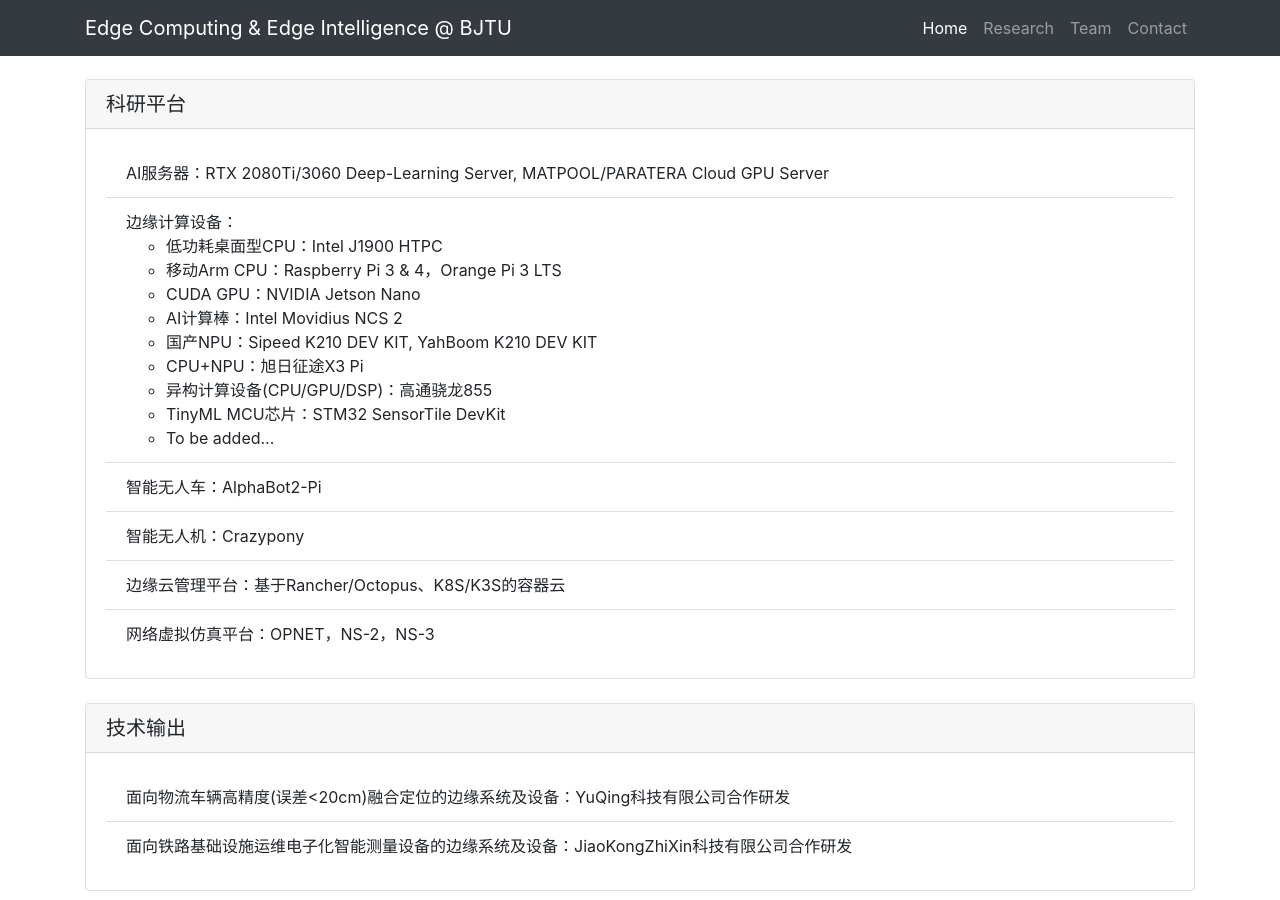
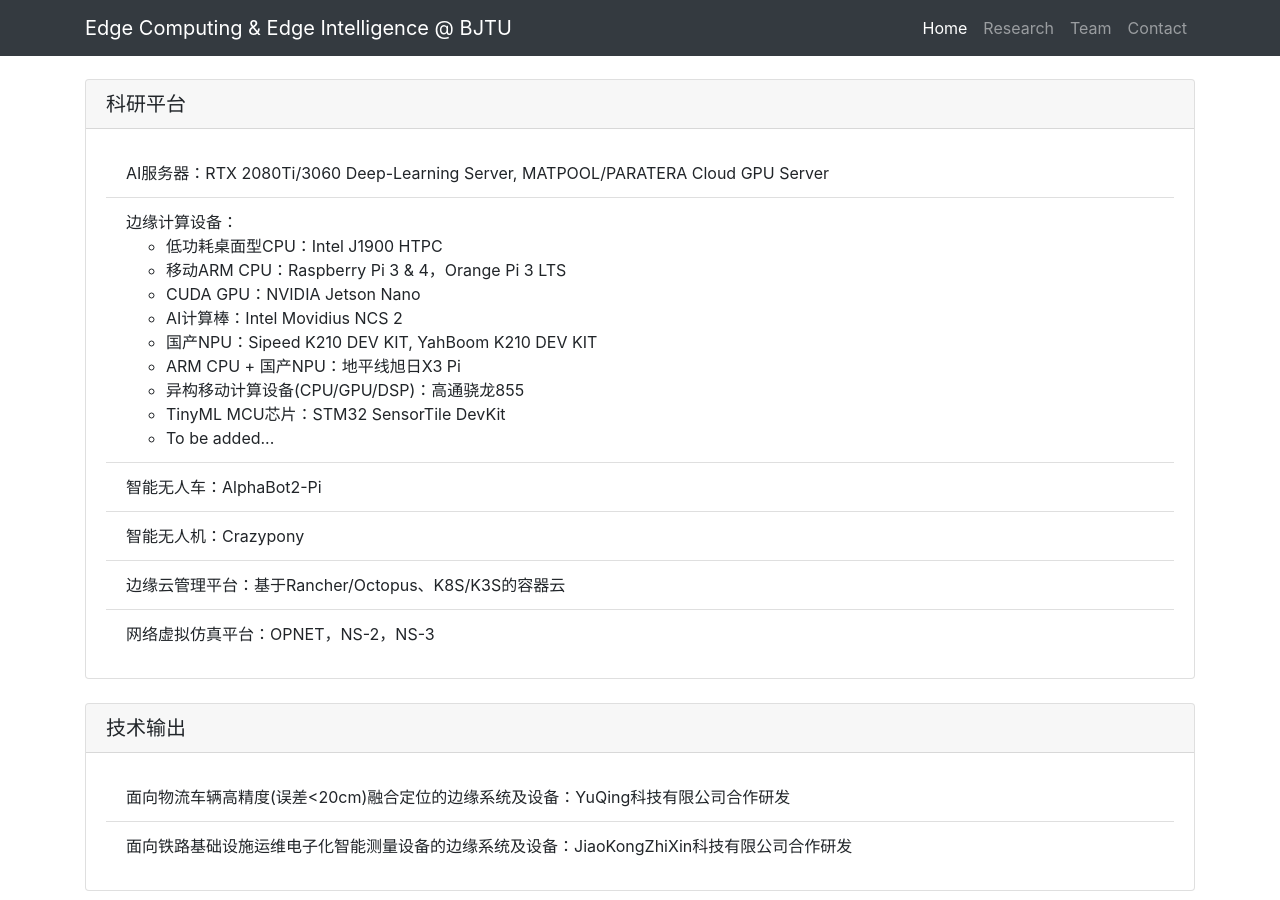
Before and after one commit to fangvv/Homepage, a Jekyll site: the page Edgecomp/index.html, which Jekyll copies as it is, in a window 1280 px wide and 900 px high, scrolled down 1902 px. Built offline with Jekyll 4.4.1, drawn with Linux system fonts in a browser that asks for light colours; comment, search, counter and statistics services are not loaded.

Commit message:
update Edgecomp/index.html.
Signed-off-by: fangvv <fangvv@gmail.com>

```diff
--- a/Edgecomp/index.html
+++ b/Edgecomp/index.html
@@ -112,12 +112,12 @@
       <li class="list-group-item">边缘计算设备：
         <ul>
         <li>低功耗桌面型CPU：Intel J1900 HTPC</li>
-        <li>移动Arm CPU：Raspberry Pi 3 & 4，Orange Pi 3 LTS</li>
+        <li>移动ARM CPU：Raspberry Pi 3 & 4，Orange Pi 3 LTS</li>
         <li>CUDA GPU：NVIDIA Jetson Nano</li>
         <li>AI计算棒：Intel Movidius NCS 2</li>
         <li>国产NPU：Sipeed K210 DEV KIT, YahBoom K210 DEV KIT</li>
-        <li>CPU+NPU：旭日征途X3 Pi
-        <li>异构计算设备(CPU/GPU/DSP)：高通骁龙855
+        <li>ARM CPU + 国产NPU：地平线旭日X3 Pi
+        <li>异构移动计算设备(CPU/GPU/DSP)：高通骁龙855
         <li>TinyML MCU芯片：STM32 SensorTile DevKit</li>
         <li>To be added...</li>
         </ul>
```
